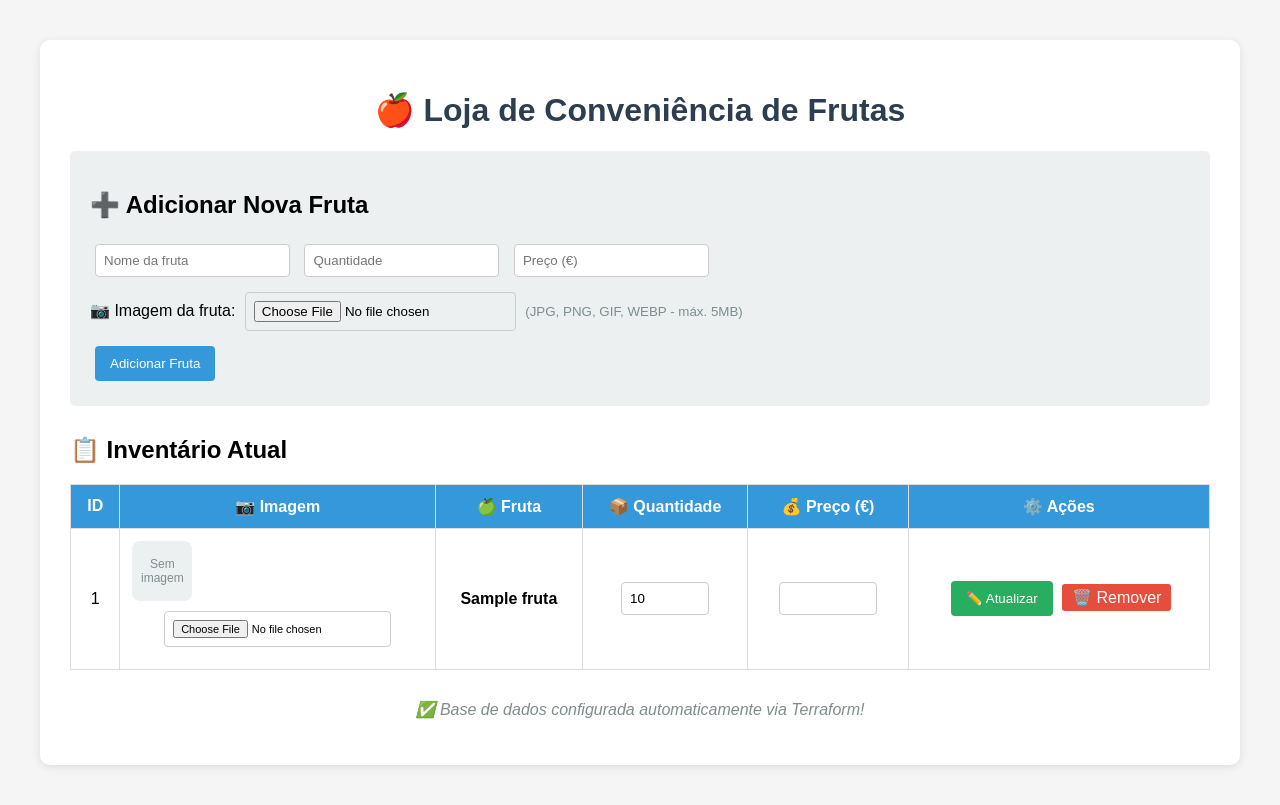
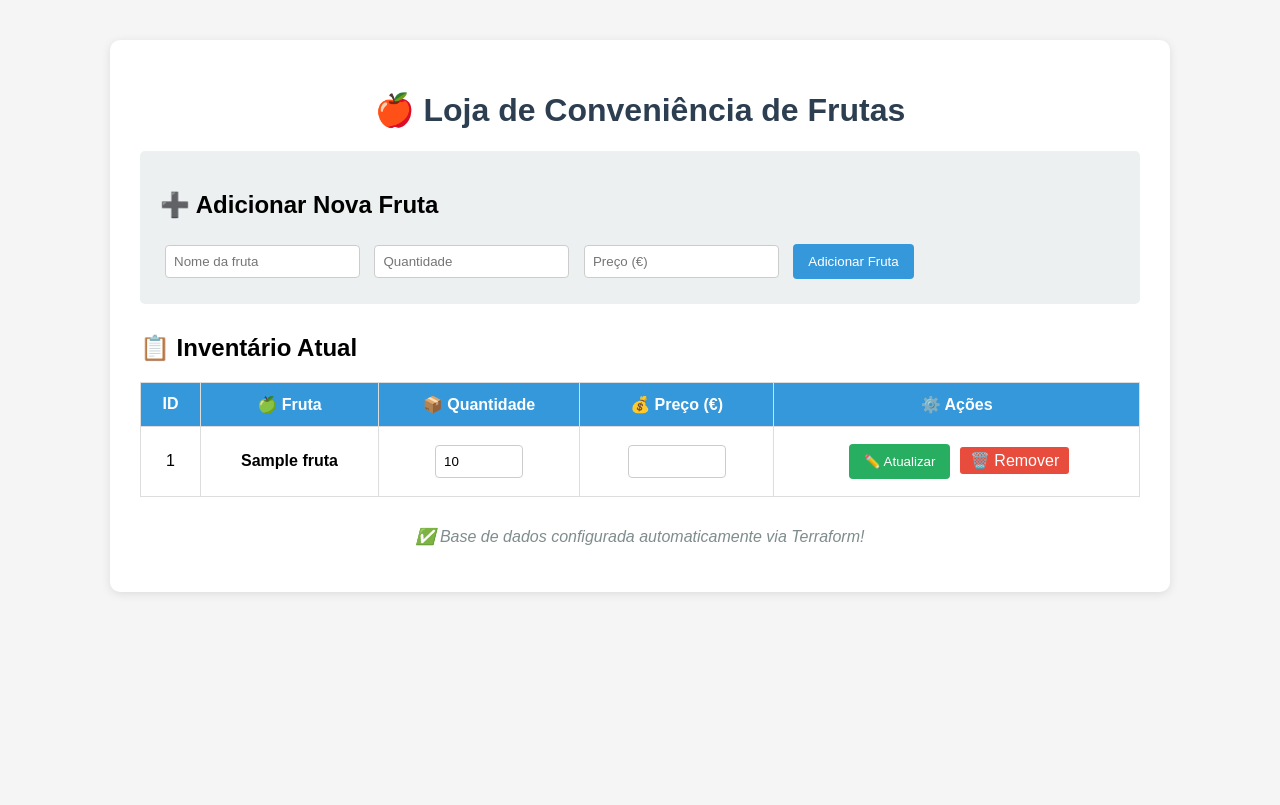
Before and after one commit to rpspereira/labfinal, a PHP site: page / in a window 1280 px wide. After the commit the page ends 594 px from the top, so only its background shows below. Run offline with PHP 8.4, Linux system fonts and the light colour scheme; tables that the repository leaves empty or names only in its code hold one stand-in row (values such as "Sample post").

Commit message:
Update index.php

```diff
--- a/index.php
+++ b/index.php
@@ -13,57 +13,12 @@ if ($conn->connect_error) {
     die("Erro de ligação: " . $conn->connect_error);
 }
 
-// Criar pasta uploads se não existir
-$upload_dir = 'uploads/';
-if (!file_exists($upload_dir)) {
-    mkdir($upload_dir, 0755, true);
-}
-
-// Função para fazer upload da imagem
-function uploadImage($file) {
-    global $upload_dir;
-    $allowed_types = array('jpg', 'jpeg', 'png', 'gif', 'webp');
-    $max_size = 5 * 1024 * 1024; // 5MB
-
-    if ($file['error'] !== UPLOAD_ERR_OK) {
-        return false;
-    }
-
-    if ($file['size'] > $max_size) {
-        return false;
-    }
-
-    $file_extension = strtolower(pathinfo($file['name'], PATHINFO_EXTENSION));
-    if (!in_array($file_extension, $allowed_types)) {
-        return false;
-    }
-
-    $new_filename = uniqid() . '.' . $file_extension;
-    $target_path = $upload_dir . $new_filename;
-
-    if (move_uploaded_file($file['tmp_name'], $target_path)) {
-        return $new_filename;
-    }
-
-    return false;
-}
-
 // Adicionar fruta
 if (isset($_POST['add'])) {
     $nome = $conn->real_escape_string($_POST['nome']);
     $quantidade = intval($_POST['quantidade']);
     $preco = floatval($_POST['preco']);
-    $imagem = '';
-
-    // Processar upload da imagem
-    if (isset($_FILES['imagem']) && $_FILES['imagem']['error'] !== UPLOAD_ERR_NO_FILE) {
-        $uploaded_image = uploadImage($_FILES['imagem']);
-        if ($uploaded_image) {
-            $imagem = $uploaded_image;
-        }
-    }
-
-    $conn->query("INSERT INTO frutas (nome, quantidade, preco, imagem) VALUES ('$nome', $quantidade, $preco, '$imagem')");
+    $conn->query("INSERT INTO frutas (nome, quantidade, preco) VALUES ('$nome', $quantidade, $preco)");
     header("Location: " . $_SERVER['PHP_SELF']);
     exit;
 }
@@ -71,15 +26,6 @@ if (isset($_POST['add'])) {
 // Remover fruta
 if (isset($_GET['remover'])) {
     $id = intval($_GET['remover']);
-
-    // Obter nome da imagem antes de apagar o registo
-    $result = $conn->query("SELECT imagem FROM frutas WHERE id=$id");
-    if ($row = $result->fetch_assoc()) {
-        if ($row['imagem'] && file_exists($upload_dir . $row['imagem'])) {
-            unlink($upload_dir . $row['imagem']); // Apagar ficheiro da imagem
-        }
-    }
-
     $conn->query("DELETE FROM frutas WHERE id=$id");
     header("Location: " . $_SERVER['PHP_SELF']);
     exit;
@@ -90,27 +36,7 @@ if (isset($_POST['update'])) {
     $id = intval($_POST['id']);
     $quantidade = intval($_POST['quantidade']);
     $preco = floatval($_POST['preco']);
-
-    $update_query = "UPDATE frutas SET quantidade=$quantidade, preco=$preco";
-
-    // Se foi enviada uma nova imagem
-    if (isset($_FILES['nova_imagem']) && $_FILES['nova_imagem']['error'] !== UPLOAD_ERR_NO_FILE) {
-        $uploaded_image = uploadImage($_FILES['nova_imagem']);
-        if ($uploaded_image) {
-            // Apagar imagem antiga
-            $result = $conn->query("SELECT imagem FROM frutas WHERE id=$id");
-            if ($row = $result->fetch_assoc() && $row['imagem']) {
-                if (file_exists($upload_dir . $row['imagem'])) {
-                    unlink($upload_dir . $row['imagem']);
-                }
-            }
-
-            $update_query .= ", imagem='$uploaded_image'";
-        }
-    }
-
-    $update_query .= " WHERE id=$id";
-    $conn->query($update_query);
+    $conn->query("UPDATE frutas SET quantidade=$quantidade, preco=$preco WHERE id=$id");
     header("Location: " . $_SERVER['PHP_SELF']);
     exit;
 }
@@ -126,23 +52,20 @@ $result = $conn->query("SELECT * FROM frutas ORDER BY nome ASC");
     <title>🍎 Loja de Conveniência de Frutas</title>
     <style>
         body { font-family: Arial, sans-serif; margin: 40px; background-color: #f5f5f5; }
-        .container { max-width: 1200px; margin: 0 auto; background: white; padding: 30px; border-radius: 10px; box-shadow: 0 2px 10px rgba(0,0,0,0.1); }
+        .container { max-width: 1000px; margin: 0 auto; background: white; padding: 30px; border-radius: 10px; box-shadow: 0 2px 10px rgba(0,0,0,0.1); }
         h1 { color: #2c3e50; text-align: center; }
         table { border-collapse: collapse; width: 100%; margin-top: 20px; }
         th, td { border: 1px solid #ddd; padding: 12px; text-align: center; }
         th { background: #3498db; color: white; }
         tr:nth-child(even) { background-color: #f2f2f2; }
         .add-form { background: #ecf0f1; padding: 20px; border-radius: 5px; margin-bottom: 30px; }
-        input[type="text"], input[type="number"], input[type="file"] { padding: 8px; margin: 5px; border: 1px solid #ccc; border-radius: 4px; }
+        input[type="text"], input[type="number"] { padding: 8px; margin: 5px; border: 1px solid #ccc; border-radius: 4px; }
         button { padding: 10px 15px; margin: 5px; cursor: pointer; background: #3498db; color: white; border: none; border-radius: 4px; }
         button:hover { background: #2980b9; }
         .remove-btn { background: #e74c3c; color: white; text-decoration: none; padding: 5px 10px; border-radius: 3px; }
         .remove-btn:hover { background: #c0392b; }
         .update-btn { background: #27ae60; }
         .update-btn:hover { background: #229954; }
-        .fruit-image { width: 60px; height: 60px; object-fit: cover; border-radius: 8px; }
-        .no-image { width: 60px; height: 60px; background: #ecf0f1; border-radius: 8px; display: flex; align-items: center; justify-content: center; color: #7f8c8d; font-size: 12px; }
-        .image-upload { margin: 5px 0; }
     </style>
 </head>
 <body>
@@ -151,15 +74,10 @@ $result = $conn->query("SELECT * FROM frutas ORDER BY nome ASC");
 
         <div class="add-form">
             <h2>➕ Adicionar Nova Fruta</h2>
-            <form method="post" enctype="multipart/form-data">
+            <form method="post">
                 <input type="text" name="nome" placeholder="Nome da fruta" required>
                 <input type="number" name="quantidade" placeholder="Quantidade" min="0" required>
                 <input type="number" step="0.01" name="preco" placeholder="Preço (€)" min="0" required>
-                <div class="image-upload">
-                    <label>📷 Imagem da fruta:</label>
-                    <input type="file" name="imagem" accept="image/*">
-                    <small style="color: #7f8c8d;">(JPG, PNG, GIF, WEBP - máx. 5MB)</small>
-                </div>
                 <button type="submit" name="add">Adicionar Fruta</button>
             </form>
         </div>
@@ -169,7 +87,6 @@ $result = $conn->query("SELECT * FROM frutas ORDER BY nome ASC");
             <thead>
                 <tr>
                     <th>ID</th>
-                    <th>📷 Imagem</th>
                     <th>🍏 Fruta</th>
                     <th>📦 Quantidade</th>
                     <th>💰 Preço (€)</th>
@@ -180,18 +97,8 @@ $result = $conn->query("SELECT * FROM frutas ORDER BY nome ASC");
                 <?php if($result && $result->num_rows > 0): ?>
                     <?php while($fruta = $result->fetch_assoc()): ?>
                     <tr>
-                        <form method="post" enctype="multipart/form-data" style="display: contents;">
+                        <form method="post" style="display: contents;">
                             <td><?= $fruta['id'] ?></td>
-                            <td>
-                                <?php if ($fruta['imagem'] && file_exists($upload_dir . $fruta['imagem'])): ?>
-                                    <img src="<?= $upload_dir . htmlspecialchars($fruta['imagem']) ?>" class="fruit-image" alt="<?= htmlspecialchars($fruta['nome']) ?>">
-                                <?php else: ?>
-                                    <div class="no-image">Sem imagem</div>
-                                <?php endif; ?>
-                                <div class="image-upload">
-                                    <input type="file" name="nova_imagem" accept="image/*" style="font-size: 11px;">
-                                </div>
-                            </td>
                             <td><strong><?= htmlspecialchars($fruta['nome']) ?></strong></td>
                             <td>
                                 <input type="number" name="quantidade" value="<?= $fruta['quantidade'] ?>" min="0" required style="width: 70px;">
@@ -202,13 +109,13 @@ $result = $conn->query("SELECT * FROM frutas ORDER BY nome ASC");
                             <td>
                                 <input type="hidden" name="id" value="<?= $fruta['id'] ?>">
                                 <button type="submit" name="update" class="update-btn">✏️ Atualizar</button>
-                                <a href="?remover=<?= $fruta['id'] ?>" class="remove-btn" onclick="return confirm('Remover <?= htmlspecialchars($fruta['nome']) ?>? A imagem também será apagada.')">🗑️ Remover</a>
+                                <a href="?remover=<?= $fruta['id'] ?>" class="remove-btn" onclick="return confirm('Remover <?= htmlspecialchars($fruta['nome']) ?>?')">🗑️ Remover</a>
                             </td>
                         </form>
                     </tr>
                     <?php endwhile; ?>
                 <?php else: ?>
-                    <tr><td colspan="6">Nenhuma fruta encontrada no inventário.</td></tr>
+                    <tr><td colspan="5">Nenhuma fruta encontrada no inventário.</td></tr>
                 <?php endif; ?>
             </tbody>
         </table>
```
